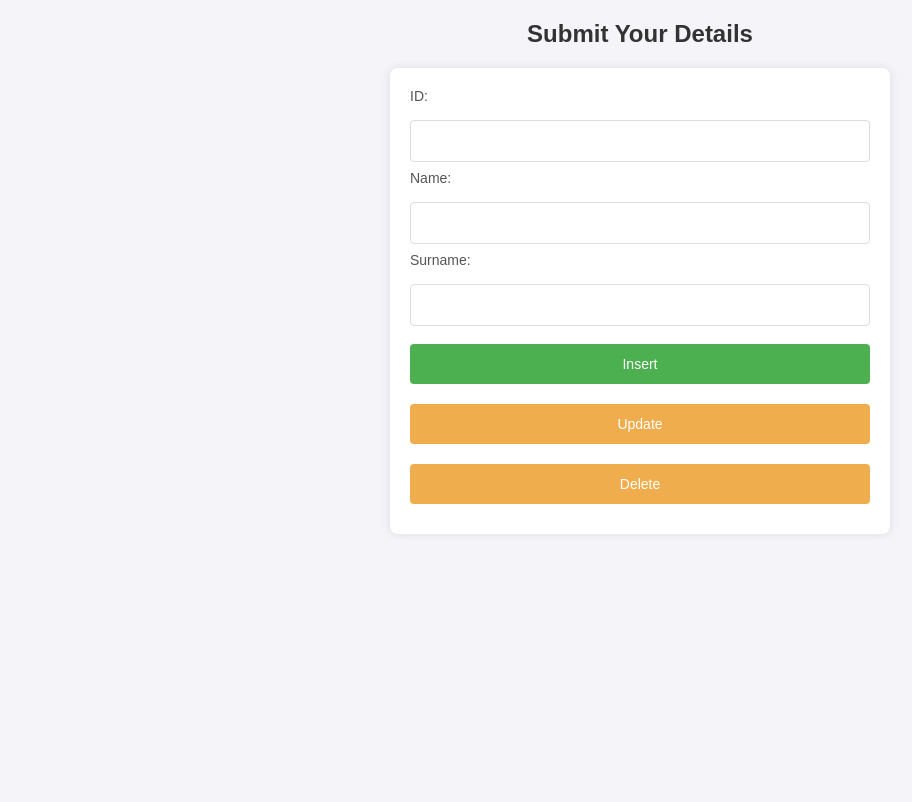
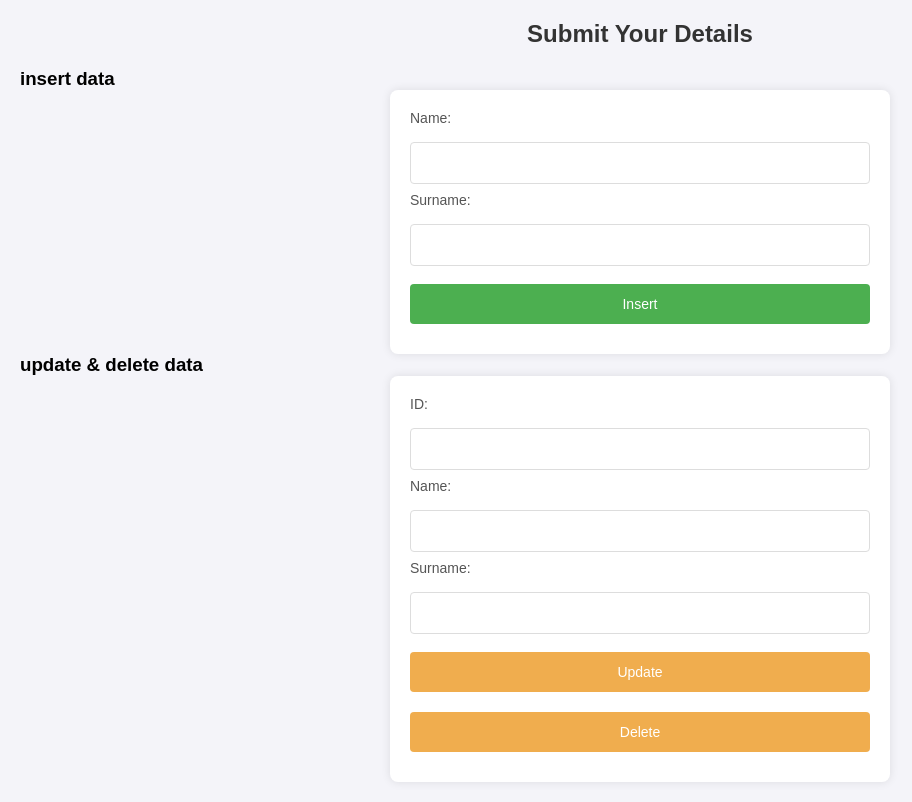
Before and after one commit to ManishaMakvana/userdata, a PHP site: page / in a window 1280 px wide. Shown: the whole page, without its empty margins (0-912 px from the left). Before the commit the page ends 504 px from the top, so only its background shows below. Run offline with PHP 8.4, Linux system fonts and the light colour scheme.

Commit message:
change page

```diff
--- a/index.php
+++ b/index.php
@@ -94,9 +94,25 @@ input[type="submit"]:first-child:hover {
 
     <!-- Form for inserting data -->
 
+<h3>insert data</h3>
+
+    <!-- Form for updating or deleting data -->
+    <form action="form.php" method="post">
+
+        <label for="name">Name:</label>
+        <input type="text" id="name" name="name"><br>
+
+        <label for="surname">Surname:</label>
+        <input type="text" id="surname" name="surname"><br>
+
+        <input type="submit" value="Insert" ><br>
 
 
-    <!-- Form for updating or deleting data -->
+    </form>
+
+
+
+    <h3>update & delete data</h3>
     <form action="form.php" method="post">
         <label for="id">ID:</label>
         <input type="text" id="id" name="id" required><br>
@@ -107,8 +123,6 @@ input[type="submit"]:first-child:hover {
         <label for="surname">Surname:</label>
         <input type="text" id="surname" name="surname"><br>
 
-        <input type="submit" value="Insert" ><br>
-
         <input type="submit" name="update" value="Update"><br>
         <input type="submit" name="delete" value="Delete">
     </form>
```
